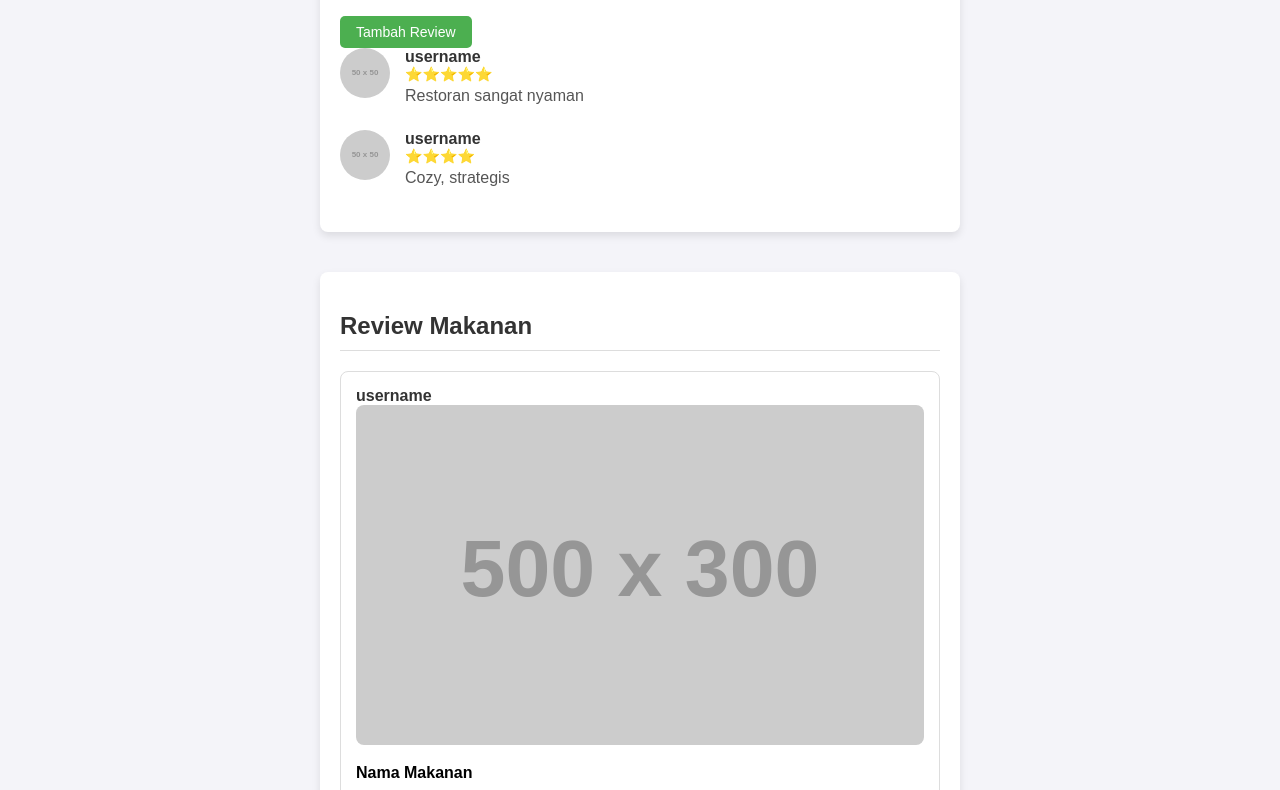
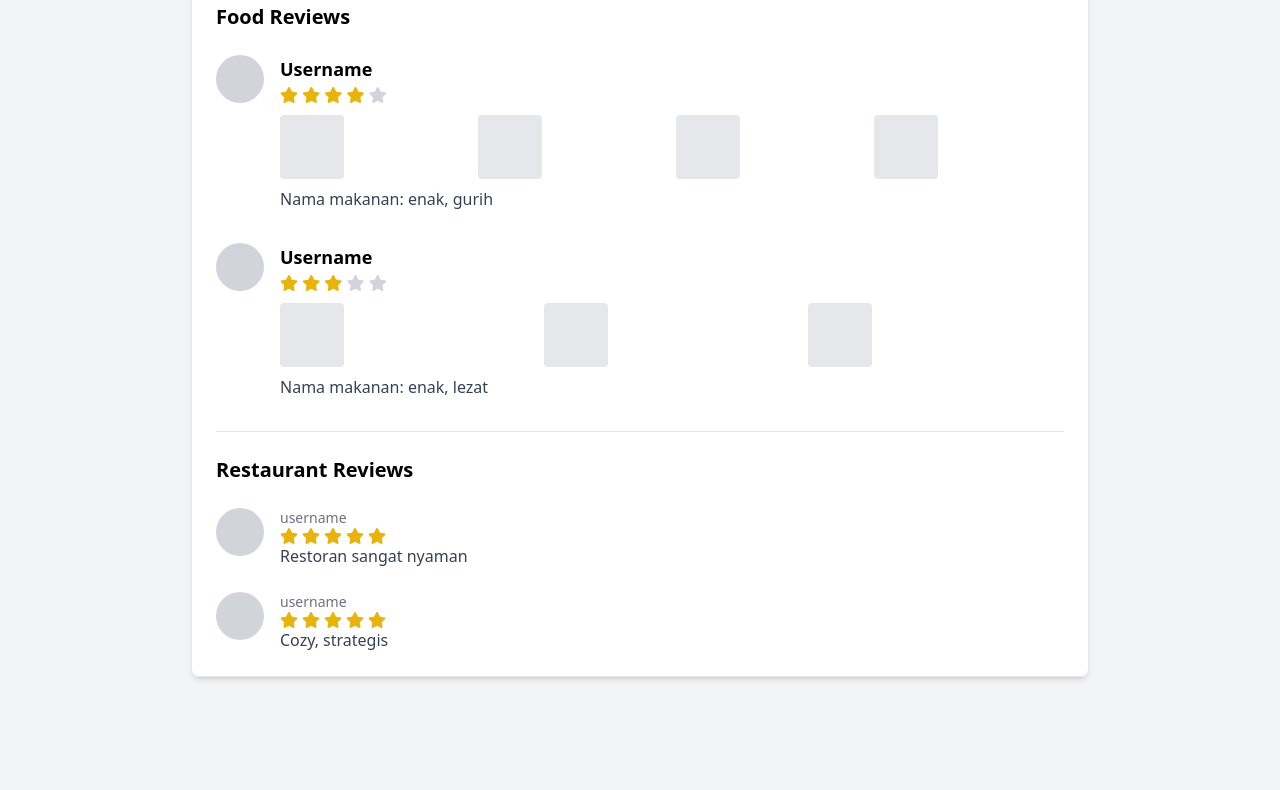
Before and after one commit to rullxd/website, a plain HTML site: page review.html in a window 1280 px wide. Shown: the part 141-931 px from the top of the page. After the commit the page ends 834 px from the top, so only its background shows below. Drawn offline with nearby package versions, Linux system fonts and the light colour scheme; placeholder pictures from the web are drawn by us.

Commit message:
update review

```diff
--- a/review.html
+++ b/review.html
@@ -1,175 +1,134 @@
 <!DOCTYPE html>
-<html lang="id">
+<html>
 
 <head>
-    <meta charset="UTF-8">
-    <meta name="viewport" content="width=device-width, initial-scale=1.0">
-    <title>Review Restoran dan Makanan</title>
-    <style>
-        body {
-            font-family: Arial, sans-serif;
-            background-color: #f4f4f9;
-            margin: 0;
-            padding: 0;
-        }
-
-        .navbar {
-            display: flex;
-            justify-content: space-between;
-            align-items: center;
-            background-color: #333;
-            padding: 10px 20px;
-            color: white;
-        }
-
-        .navbar a {
-            color: white;
-            text-decoration: none;
-            margin: 0 15px;
-        }
-
-        .container {
-            max-width: 600px;
-            margin: 20px auto;
-            padding: 20px;
-            background-color: #fff;
-            border-radius: 8px;
-            box-shadow: 0 4px 8px rgba(0, 0, 0, 0.1);
-        }
-
-        .section {
-            margin-bottom: 40px;
-        }
-
-        .section h2 {
-            border-bottom: 1px solid #ddd;
-            padding-bottom: 10px;
-            color: #333;
-        }
-
-        .add-review-btn {
-            background-color: #4CAF50;
-            color: white;
-            border: none;
-            padding: 8px 16px;
-            border-radius: 5px;
-            cursor: pointer;
-            font-size: 14px;
-        }
-
-        /* Review Restoran */
-        .review-item {
-            display: flex;
-            align-items: flex-start;
-            margin-bottom: 20px;
-        }
-
-        .review-item img {
-            width: 50px;
-            height: 50px;
-            border-radius: 50%;
-            margin-right: 15px;
-        }
-
-        .review-content {
-            width: 100%;
-        }
-
-        .username {
-            font-weight: bold;
-            color: #333;
-        }
-
-        .rating {
-            color: #f4b400;
-            font-size: 14px;
-        }
-
-        .comment {
-            margin: 5px 0;
-            color: #555;
-        }
-
-        /* Review Makanan */
-        .food-review {
-            border: 1px solid #ddd;
-            border-radius: 8px;
-            padding: 15px;
-            margin-bottom: 20px;
-        }
-
-        .food-review img {
-            width: 100%;
-            height: auto;
-            border-radius: 8px;
-            margin-bottom: 15px;
-        }
-
-        .food-info {
-            margin-bottom: 10px;
-        }
-
-        .food-rating {
-            color: #f4b400;
-            font-size: 14px;
-        }
-    </style>
+    <title>Reviews Portal</title>
+    <script src="https://cdn.tailwindcss.com"></script>
+    <link rel="stylesheet" href="https://cdnjs.cloudflare.com/ajax/libs/font-awesome/5.15.3/css/all.min.css">
 </head>
 
-<body>
-
-    <!-- Navbar -->
-    <div class="navbar">
-        <div class="logo">Logo</div>
-        <nav>
-            <a href="#">Home</a>
-            <a href="#">Menu</a>
-            <a href="#">Reservasi</a>
-            <a href="#">Gallery</a>
+<body class="bg-gray-100 p-4">
+    <div class="max-w-4xl mx-auto">
+        <!-- Header Section -->
+        <header class="bg-white p-6 rounded-t-lg shadow-md mb-4">
+            <div class="flex justify-between items-center">
+                <div class="flex items-center space-x-4">
+                    <div class="text-2xl font-bold">Logo</div>
+                </div>
+                <nav class="hidden md:flex space-x-6">
+                    <a href="#" class="text-gray-700 hover:text-gray-900">Home</a>
+                    <a href="#" class="text-gray-700 hover:text-gray-900">Menu</a>
+                    <a href="#" class="text-gray-700 hover:text-gray-900">Reservasi</a>
+                    <a href="#" class="text-gray-700 hover:text-gray-900">Gallery</a>
                 </nav>
-    </div>
-
-    <!-- Review Restoran Section -->
-    <div class="container section">
-        <div class="review-header">
-            <h2>Review Restoran</h2>
-            <button class="add-review-btn">Tambah Review</button>
-        </div>
-
-        <div class="review-item">
-            <img src="https://via.placeholder.com/50" alt="User Image">
-            <div class="review-content">
-                <div class="username">username</div>
-                <div class="rating">⭐⭐⭐⭐⭐</div>
-                <div class="comment">Restoran sangat nyaman</div>
+                <div class="flex items-center space-x-4">
+                    <button class="bg-gray-200 p-2 rounded-full">
+                        <i class="fas fa-user"></i>
+                    </button>
+                    <button class="bg-blue-500 hover:bg-blue-600 text-white px-4 py-2 rounded">
+                        + Add Review
+                    </button>
                 </div>
             </div>
+        </header>
 
-        <div class="review-item">
-            <img src="https://via.placeholder.com/50" alt="User Image">
-            <div class="review-content">
-                <div class="username">username</div>
-                <div class="rating">⭐⭐⭐⭐</div>
-                <div class="comment">Cozy, strategis</div>
+        <!-- Main Content -->
+        <main class="bg-white rounded-b-lg shadow-md">
+            <!-- Food Reviews Section -->
+            <section class="p-6 border-b border-gray-200">
+                <h2 class="text-xl font-bold mb-6">Food Reviews</h2>
+
+                <!-- Review Item 1 -->
+                <div class="mb-8">
+                    <div class="flex items-start space-x-4">
+                        <div class="w-12 h-12 bg-gray-300 rounded-full"></div>
+                        <div class="flex-1">
+                            <h3 class="text-lg font-semibold">Username</h3>
+                            <div class="flex items-center mb-2">
+                                <span class="text-yellow-500">
+                                    <i class="fas fa-star"></i>
+                                    <i class="fas fa-star"></i>
+                                    <i class="fas fa-star"></i>
+                                    <i class="fas fa-star"></i>
+                                    <i class="fas fa-star text-gray-300"></i>
+                                </span>
+                            </div>
+                            <div class="grid grid-cols-4 gap-2 mb-2">
+                                <div class="w-16 h-16 bg-gray-200 rounded"></div>
+                                <div class="w-16 h-16 bg-gray-200 rounded"></div>
+                                <div class="w-16 h-16 bg-gray-200 rounded"></div>
+                                <div class="w-16 h-16 bg-gray-200 rounded"></div>
+                            </div>
+                            <p class="text-gray-700">Nama makanan: enak, gurih</p>
                         </div>
                     </div>
                 </div>
 
-    <!-- Review Makanan Section -->
-    <div class="container section">
-        <h2>Review Makanan</h2>
-        <div class="food-review">
-            <div class="username">username</div>
-            <img src="https://via.placeholder.com/500x300" alt="Gambar Makanan">
-            <div class="food-info">
-                <strong>Nama Makanan</strong>
-                <p>Deskripsi makanan</p>
+                <!-- Review Item 2 -->
+                <div class="mb-8">
+                    <div class="flex items-start space-x-4">
+                        <div class="w-12 h-12 bg-gray-300 rounded-full"></div>
+                        <div class="flex-1">
+                            <h3 class="text-lg font-semibold">Username</h3>
+                            <div class="flex items-center mb-2">
+                                <span class="text-yellow-500">
+                                    <i class="fas fa-star"></i>
+                                    <i class="fas fa-star"></i>
+                                    <i class="fas fa-star"></i>
+                                    <i class="fas fa-star text-gray-300"></i>
+                                    <i class="fas fa-star text-gray-300"></i>
+                                </span>
                             </div>
-            <div class="food-rating">⭐⭐⭐⭐☆</div>
-            <p>(100+ review)</p>
+                            <div class="grid grid-cols-3 gap-2 mb-2">
+                                <div class="w-16 h-16 bg-gray-200 rounded"></div>
+                                <div class="w-16 h-16 bg-gray-200 rounded"></div>
+                                <div class="w-16 h-16 bg-gray-200 rounded"></div>
+                            </div>
+                            <p class="text-gray-700">Nama makanan: enak, lezat</p>
+                        </div>
                     </div>
                 </div>
 
+                <!-- Restaurant Review Section -->
+                <div class="border-t border-gray-200 pt-6">
+                    <h2 class="text-xl font-bold mb-6">Restaurant Reviews</h2>
+
+                    <!-- Restaurant Review Item -->
+                    <div class="space-y-6">
+                        <div class="flex items-start space-x-4">
+                            <div class="w-12 h-12 bg-gray-300 rounded-full"></div>
+                            <div>
+                                <div class="text-sm text-gray-500">username</div>
+                                <div class="flex items-center space-x-1 text-yellow-500">
+                                    <i class="fas fa-star"></i>
+                                    <i class="fas fa-star"></i>
+                                    <i class="fas fa-star"></i>
+                                    <i class="fas fa-star"></i>
+                                    <i class="fas fa-star"></i>
+                                </div>
+                                <div class="text-gray-700">Restoran sangat nyaman</div>
+                            </div>
+                        </div>
+
+                        <div class="flex items-start space-x-4">
+                            <div class="w-12 h-12 bg-gray-300 rounded-full"></div>
+                            <div>
+                                <div class="text-sm text-gray-500">username</div>
+                                <div class="flex items-center space-x-1 text-yellow-500">
+                                    <i class="fas fa-star"></i>
+                                    <i class="fas fa-star"></i>
+                                    <i class="fas fa-star"></i>
+                                    <i class="fas fa-star"></i>
+                                    <i class="fas fa-star"></i>
+                                </div>
+                                <div class="text-gray-700">Cozy, strategis</div>
+                            </div>
+                        </div>
+                    </div>
+                </div>
+            </section>
+        </main>
+    </div>
 </body>
 
 </html>
```
Lines whose indentation alone changed are shown as unchanged.
